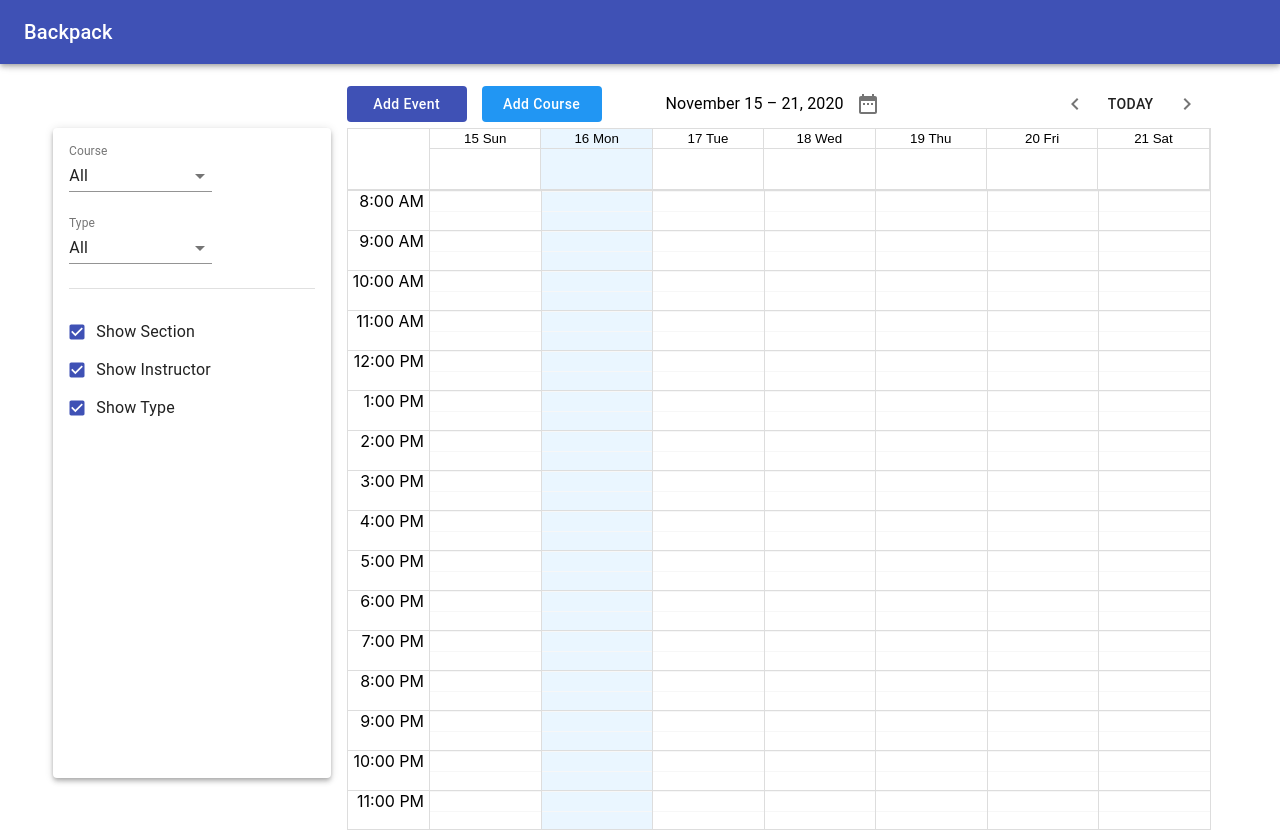
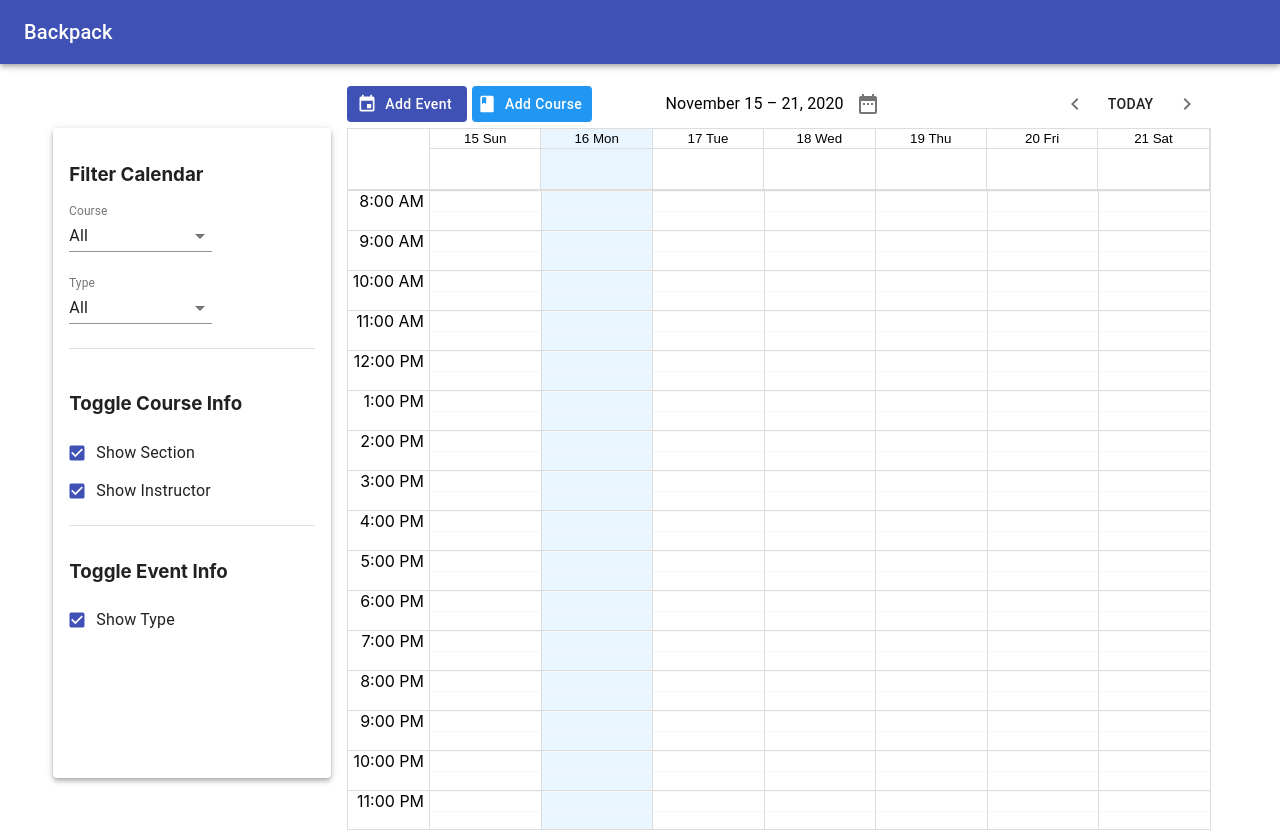
Before and after one commit to ZayedSheet/Backpack, a React (Create React App) app in the folder backpack/: page / in a window 1280 px wide. Built offline with nearby package versions, Linux system fonts and the light colour scheme; the HTML template or start-up script is replaced by a standard one.

Commit message:
changed some styles

```diff
--- a/backpack/src/components/Calendar/Calendar.js
+++ b/backpack/src/components/Calendar/Calendar.js
@@ -7,6 +7,8 @@ import { Box, Button, Chip, Divider, Grid, IconButton, makeStyles, Paper, Popove
 import { useDataProvider } from '../../DataProvider';
 import ChevronRightIcon from '@material-ui/icons/ChevronRight';
 import ChevronLeftIcon from '@material-ui/icons/ChevronLeft';
+import EventIcon from '@material-ui/icons/Event';
+import ClassIcon from '@material-ui/icons/Class';
 import DateFnsUtils from '@date-io/date-fns'; // choose your lib
 import {
     DatePicker, MuiPickersUtilsProvider,
@@ -52,8 +54,8 @@ export default (props) => {
         return (
             <Grid container alignItems='center'>
                 <Grid item xs={4}>
-                    <Button style={{backgroundColor: "#3f51b5", color: "white", marginRight: "15px", width: "120px", textTransform: "none"}} onClick={modalOpen}>Add Event</Button>
-                    <Button style={{backgroundColor: "#2196f3", color: "white", width: "120px", textTransform: "none"}} onClick={() => setSideBar(!isSideBarOpen)}>Add Course</Button>
+                    <Button startIcon={<EventIcon />} style={{backgroundColor: "#3f51b5", color: "white", marginRight: "5px", width: "120px", textTransform: "none"}} onClick={modalOpen}>Add Event</Button>
+                    <Button startIcon={<ClassIcon />} style={{backgroundColor: "#2196f3", color: "white", width: "120px", textTransform: "none"}} onClick={() => setSideBar(!isSideBarOpen)}>Add Course</Button>
                 </Grid>
                 <Grid item xs={4} container justify='center' alignItems='center'>
                     <Typography variant='body1'>
--- a/backpack/src/components/HomePage/HomePage.js
+++ b/backpack/src/components/HomePage/HomePage.js
@@ -69,6 +69,7 @@ export default () => {
                 <Paper elevation={4} style={{ height: "650px" }}>
                   <Box p={2}>
                     <Grid container item xs={7}>
+                    <h3>Filter Calendar</h3>
                       <FormControl fullWidth>
                         <InputLabel>Course</InputLabel>
                         <Select
@@ -111,6 +112,7 @@ export default () => {
 
                     <Grid container item xs={12}>
                       <Grid item xs={12}>
+                      <h3>Toggle Course Info</h3>
                       <FormControlLabel
                         control={<Checkbox size='small' color='primary' checked={filterForm.showSection} onChange={(e) => setFilterForm({ ...filterForm, showSection: e.target.checked })} />}
                         label="Show Section"
@@ -121,7 +123,9 @@ export default () => {
                         control={<Checkbox size='small' color='primary' checked={filterForm.showInstructor} onChange={(e) => setFilterForm({ ...filterForm, showInstructor: e.target.checked })} />}
                         label="Show Instructor"
                       />
+                      <Divider style={{margin: "15px 0px"}}/>
                       </Grid>
+                      <h3>Toggle Event Info</h3>
                       <Grid item xs={12}>
                       <FormControlLabel
                         control={<Checkbox size='small' color='primary' checked={filterForm.showType} onChange={(e) => setFilterForm({ ...filterForm, showType: e.target.checked })} />}
```
